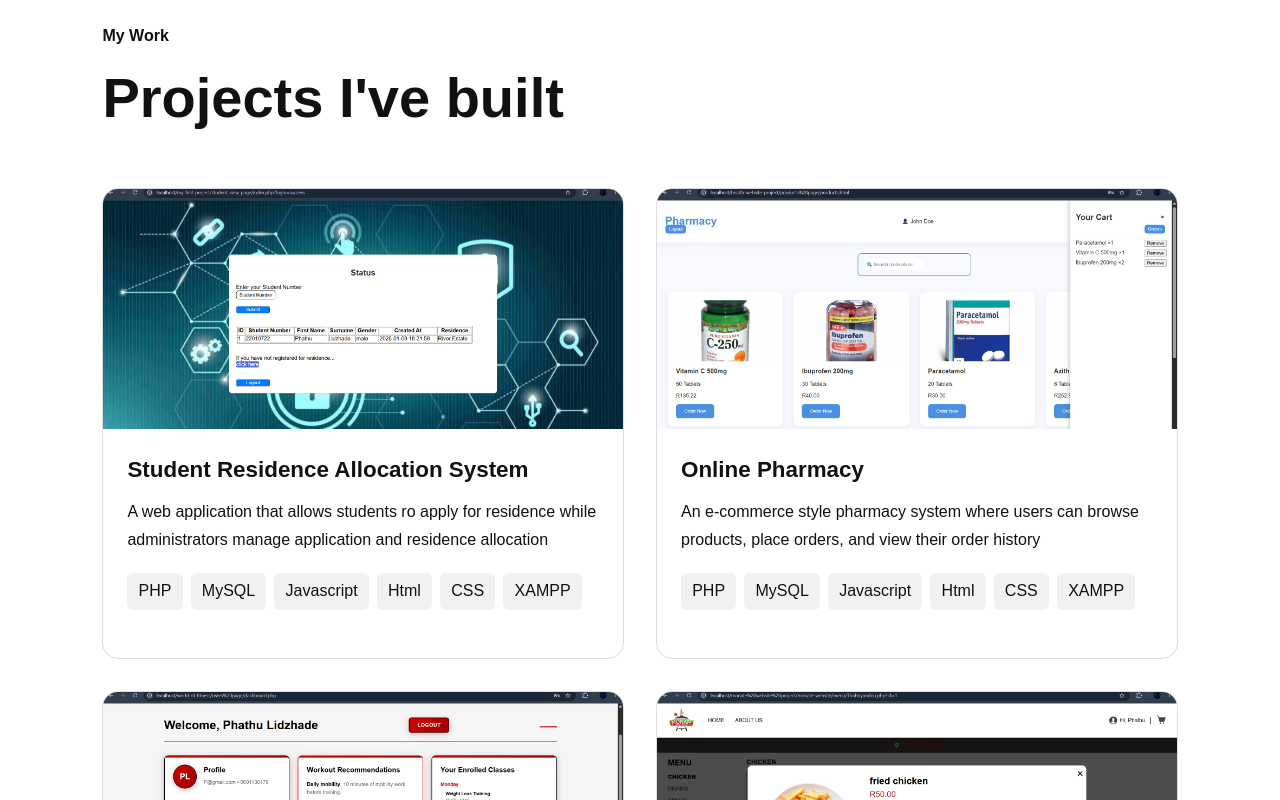
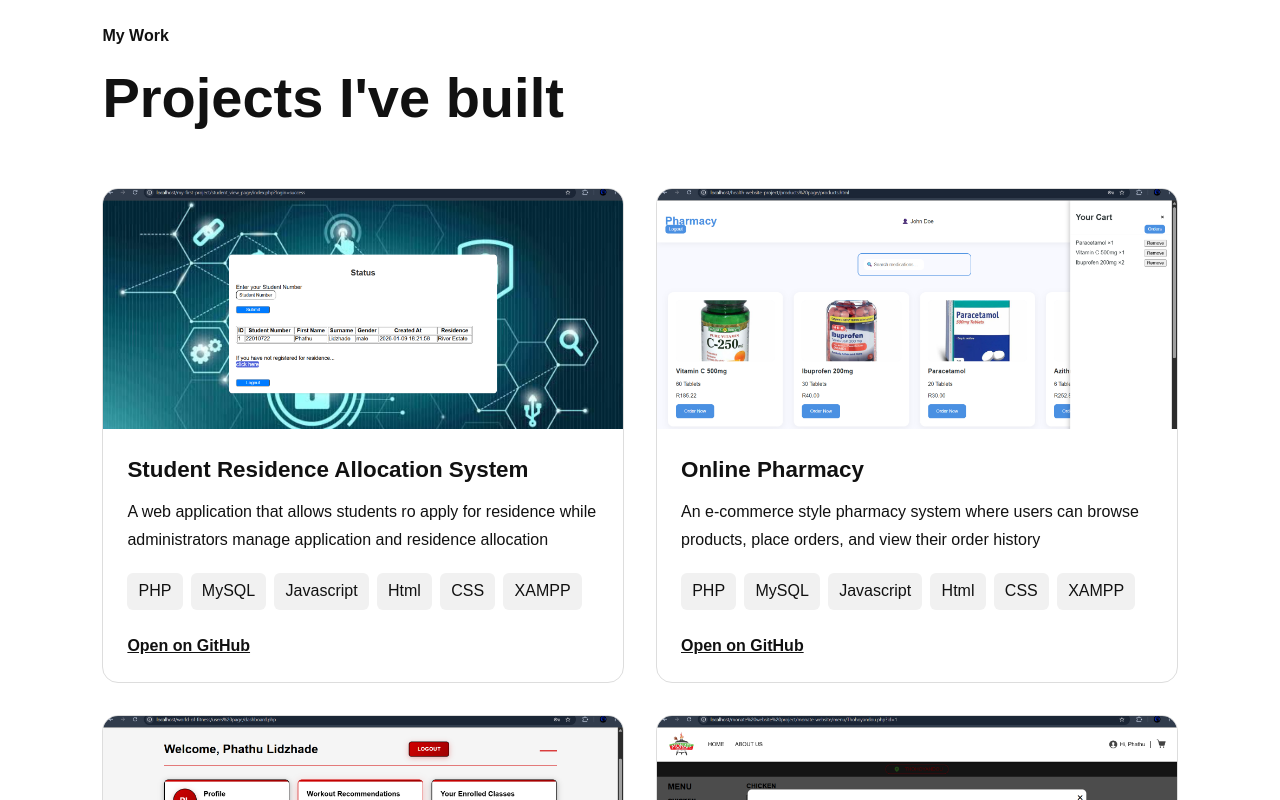
Before and after one commit to Phathu-Lidzhade/portfolio, a React (Vite) app in the folder my-portfolio/: page / in a window 1280 px wide. Shown: the part 2000-2800 px from the top of the page. Built offline with nearby package versions, Linux system fonts and the light colour scheme.

Commit message:
added the github links

```diff
--- a/my-portfolio/src/components/Projects/ProjectCard.tsx
+++ b/my-portfolio/src/components/Projects/ProjectCard.tsx
@@ -22,16 +22,16 @@ function ProjectCard({ project }: ProjectCardProps) {
           ))}
         </div>
 
-        {/*
         <div className="project-links">
           {project.githubUrl && (
             <a href={project.githubUrl}
                 target="_blank"
                 rel="noonpoener noreferrer">
-                  GitHub
+                  Open on GitHub
                 </a>
           )}
 
+          {/*
           {project.liveUrl && (
             <a href={project.liveUrl}
                 target="_blank"
@@ -39,8 +39,9 @@ function ProjectCard({ project }: ProjectCardProps) {
                   Live Demo
                 </a>
           )}
+          */}
         </div>
-        */}
+
 
       </div>
     </article>
--- a/my-portfolio/src/data/projects.ts
+++ b/my-portfolio/src/data/projects.ts
@@ -8,7 +8,7 @@ export interface Project {
   description: string;
   technologies: string[];
   image: string;
-  //githubUrl: string;
+  githubUrl: string;
   //liveUrl: string;
 }
 
@@ -18,24 +18,28 @@ const projects: Project[] = [
     description: "A web application that allows students ro apply for residence while administrators manage application and residence allocation",
     technologies: ["PHP", "MySQL", "Javascript", "Html", "CSS", "XAMPP"],
     image: residenceApplicationImage,
+    githubUrl: "https://github.com/Phathu-Lidzhade/student-residence-application-system.git",
   },
   {
     title: "Online Pharmacy",
     description: "An e-commerce style pharmacy system where users can browse products, place orders, and view their order history",
     technologies: ["PHP", "MySQL", "Javascript", "Html", "CSS", "XAMPP"],
     image: pharmacyImage,
+    githubUrl: "https://github.com/Phathu-Lidzhade/health-website-project.git",
   },
   {
     title: "Gym Management System",
     description: "A gym management platform for managing workout plans, routines, recommendations, and class schedules",
     technologies: ["PHP", "MySQL", "Javascript", "Html", "CSS", "XAMPP"],
     image: gymManagementImage,
+    githubUrl: "https://github.com/Phathu-Lidzhade/world-of-fitness.git",
   },
   {
     title: "Monate Restaurant website",
     description: "A Restaurant website designed to allow customers to explore the menu and place food orders online",
     technologies: ["PHP", "MySQL", "Javascript", "Html", "CSS", "XAMPP"],
     image: monateChickenImage,
+    githubUrl: "https://github.com/Phathu-Lidzhade/monate-website.git",
   },
 ];
 
--- a/my-portfolio/src/index.css
+++ b/my-portfolio/src/index.css
@@ -49,7 +49,7 @@ textarea {
   align-items: center;
   justify-content: space-between;
   gap: 4rem;
-  padding: 5rem 8%;
+  padding: var(--section-padding);
 }
 
 .hero-content {
```
